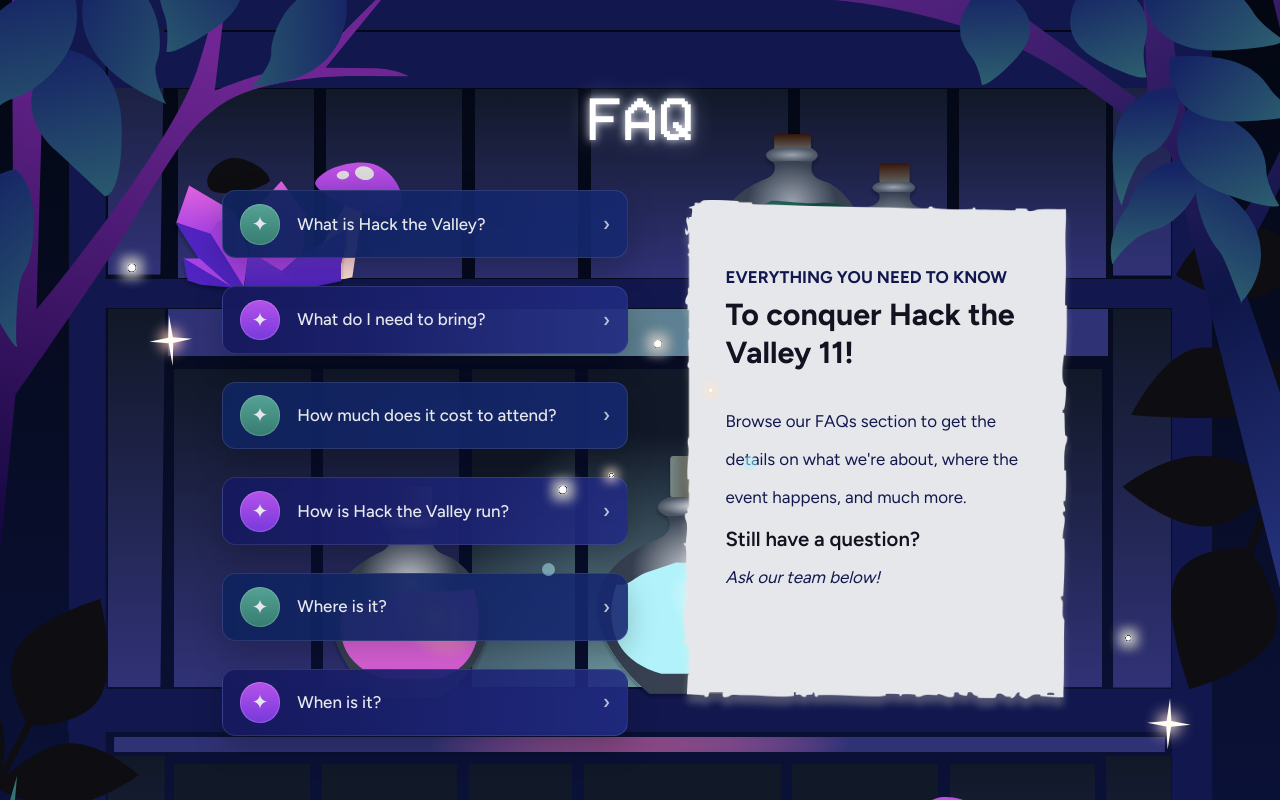
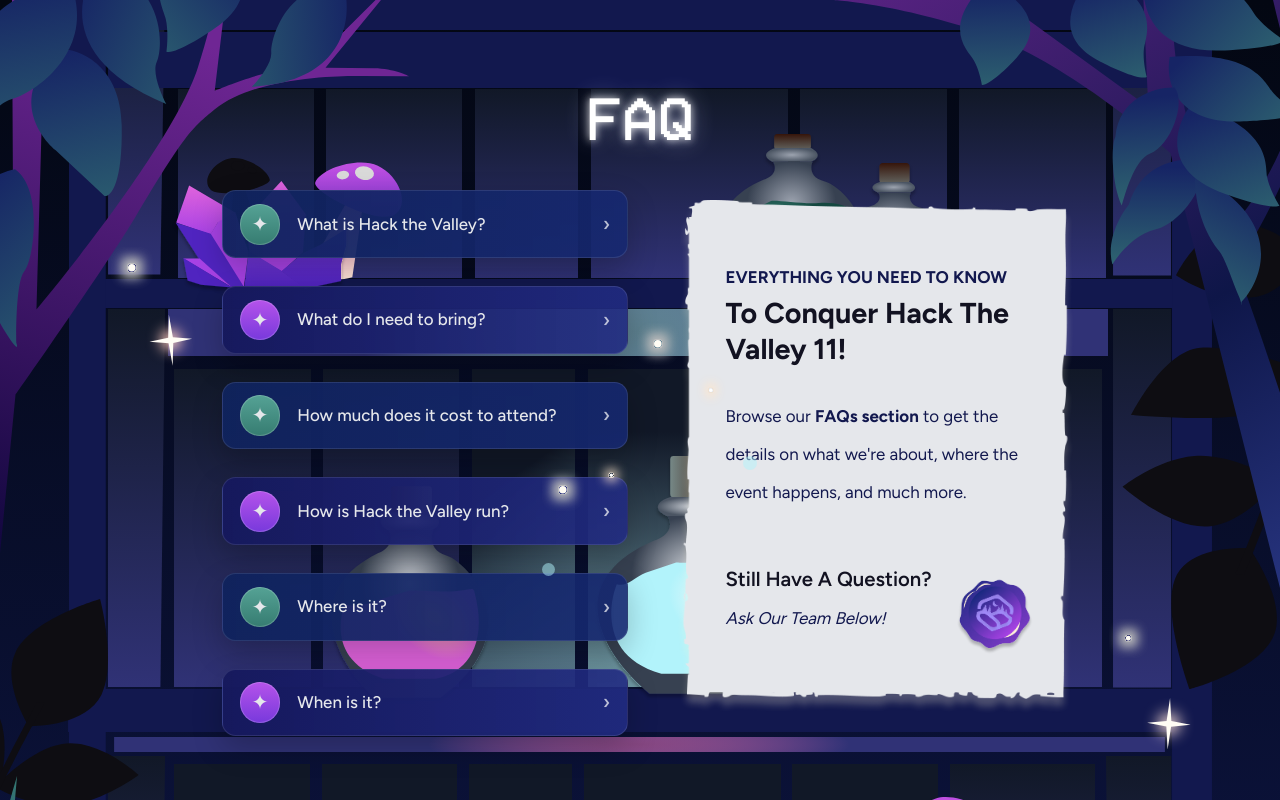
Before and after one commit to hackthevalley/hack-the-front-2026, a Next.js app: page /faq-themes in a window 1280 px wide. Shown: the top 800 px of the page. Built offline with nearby package versions, Linux system fonts and the light colour scheme; a web font is replaced by a local one.

Commit message:
add stamp and fix page text

```diff
--- a/app/faq-themes/FaqThemesTextOverlays.tsx
+++ b/app/faq-themes/FaqThemesTextOverlays.tsx
@@ -166,9 +166,10 @@
         </p>
         <h2
           className="m-0 font-bold"
-          style={{ fontSize: toScale(36), lineHeight: toScale(45) }}
+          style={{ fontSize: toScale(34), lineHeight: toScale(42) }}
         >
-          To conquer Hack the Valley 11!
+          <span className="block whitespace-nowrap">To Conquer Hack The</span>
+          <span className="block whitespace-nowrap">Valley 11!</span>
         </h2>
         <p
           className="m-0 text-[#12184e]"
@@ -178,24 +179,24 @@
             lineHeight: toScale(45),
           }}
         >
-          Browse our FAQs section to get the details on what we&apos;re about,
-          where the event happens, and much more.
+          Browse our <strong>FAQs section</strong>{" "}to get the details on
+          what we&apos;re about, where the event happens, and much more.
         </p>
         <p
           className="m-0 font-semibold"
           style={{
-            marginTop: toScale(4),
+            marginTop: toScale(58),
             fontSize: toScale(24),
             lineHeight: toScale(45),
           }}
         >
-          Still have a question?
+          Still Have A Question?
         </p>
         <p
           className="m-0 italic text-[#12184e]"
           style={{ fontSize: toScale(20), lineHeight: toScale(45) }}
         >
-          Ask our team below!
+          Ask Our Team Below!
         </p>
       </aside>
 
--- a/app/faq-themes/background/layers.ts
+++ b/app/faq-themes/background/layers.ts
@@ -1260,6 +1260,18 @@
       height: 1211,
     },
   },
+  {
+    id: "stamp",
+    figmaId: "asset:stamp",
+    figmaName: "stamp",
+    src: "/faq-themes/background/stamp.png",
+    left: 1102,
+    top: 654,
+    width: 148.1257,
+    height: 148.1257,
+    zIndex: 111,
+    plane: "rear",
+  },
 ] as const satisfies readonly FaqThemesSceneLayer[];
 
 export const rearSceneLayers = faqThemesSceneLayers.filter(
```
Also changed, not shown: public/faq-themes/background/stamp.png (added).
